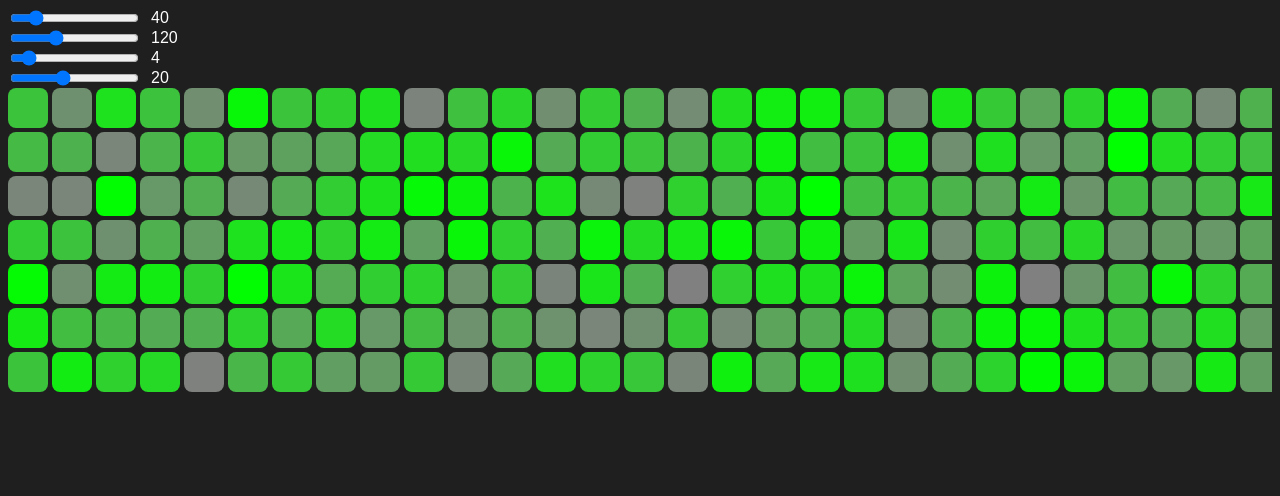
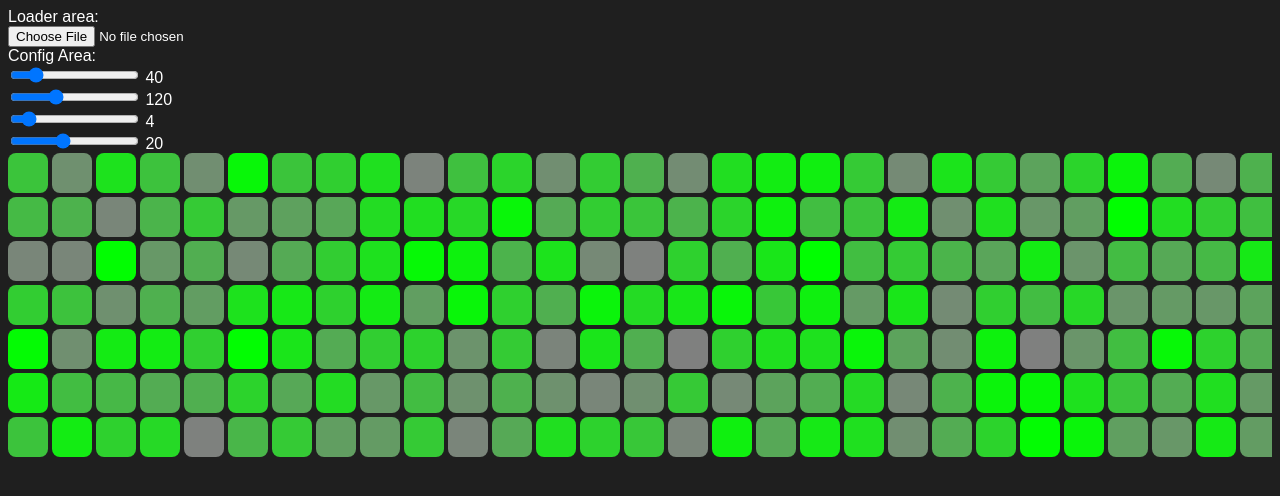
Before and after one commit to allexkap/heatmap, a Vue app: page / in a window 1280 px wide. Shown: the top 496 px of the page. Built offline with nearby package versions, Linux system fonts and the light colour scheme; the HTML template or start-up script is replaced by a standard one.

Commit message:
add json loader

```diff
--- a/src/App.vue
+++ b/src/App.vue
@@ -1,5 +1,6 @@
 <script setup lang="ts">
 import Grid from "./Grid.vue";
+import Loader from "./Loader.vue";
 
 let values = generateRandomArray(7, 40);
 
@@ -11,6 +12,7 @@ function generateRandomArray(rows: number, cols: number): number[][] {
 </script>
 
 <template>
+  <Loader></Loader>
   <Grid :values></Grid>
 </template>
 
--- /dev/null
+++ b/src/Config.vue
@@ -0,0 +1,31 @@
+<script setup lang="ts">
+import { type GridConfig } from "./types";
+
+const { config } = defineProps<{
+  config: GridConfig;
+}>();
+</script>
+
+<template>
+  <div class="config">
+    Config Area:
+    <div class="control-row">
+      <input type="range" min="10" max="200" v-model="config.size" />
+      {{ config.size }}
+    </div>
+    <div class="control-row">
+      <input type="range" min="0" max="360" v-model="config.hue" />
+      {{ config.hue }}
+    </div>
+    <div class="control-row">
+      <input type="range" min="0" max="40" v-model="config.gap" />
+      {{ config.gap }}
+    </div>
+    <div class="control-row">
+      <input type="range" min="0" max="50" v-model="config.radius" />
+      {{ config.radius }}
+    </div>
+  </div>
+</template>
+
+<style scoped></style>
--- a/src/Grid.vue
+++ b/src/Grid.vue
@@ -1,7 +1,8 @@
 <script setup lang="ts">
 import { ref } from "vue";
 import Cell from "./Cell.vue";
-import type { GridConfig } from "./types";
+import { type GridConfig } from "./types";
+import Config from "./Config.vue";
 
 const { values } = defineProps<{
   values: number[][];
@@ -16,23 +17,7 @@ let grid_config = ref<GridConfig>({
 </script>
 
 <template>
-  <div class="control-row">
-    <input type="range" min="10" max="200" v-model="grid_config.size" />
-    {{ grid_config.size }}
-  </div>
-  <div class="control-row">
-    <input type="range" min="0" max="360" v-model="grid_config.hue" />
-    {{ grid_config.hue }}
-  </div>
-  <div class="control-row">
-    <input type="range" min="0" max="40" v-model="grid_config.gap" />
-    {{ grid_config.gap }}
-  </div>
-  <div class="control-row">
-    <input type="range" min="0" max="50" v-model="grid_config.radius" />
-    {{ grid_config.radius }}
-  </div>
-
+  <Config v-model:config="grid_config"></Config>
   <div class="wrapper">
     <div class="grid" :style="{ gap: `${grid_config.gap}px` }">
       <div
--- /dev/null
+++ b/src/Loader.vue
@@ -0,0 +1,29 @@
+<script setup lang="ts">
+import { ref } from "vue";
+import { isJsonData, type JsonData } from "./types";
+
+const jsonContent = ref<JsonData>();
+
+function handleFileUpload(event: Event) {
+  const file = (event.target as HTMLInputElement).files?.[0];
+  if (!file) return;
+  const reader = new FileReader();
+  reader.onload = (e) => {
+    try {
+      const data = JSON.parse(e.target?.result as string) as unknown;
+      if (!isJsonData(data)) throw new Error("Invalid JSON file");
+      jsonContent.value = data;
+    } catch (error) {
+      alert(error);
+    }
+  };
+  reader.readAsText(file);
+}
+</script>
+
+<template>
+  <div>Loader area:</div>
+  <input type="file" @change="handleFileUpload" accept=".json" />
+</template>
+
+<style scoped></style>
--- a/src/types.ts
+++ b/src/types.ts
@@ -4,3 +4,33 @@ export interface GridConfig {
     size: number,
     radius: number
 }
+
+export interface JsonData {
+    meta: {
+        step: "hour" | "day";
+        min_value?: number;
+        max_value?: number;
+    };
+    content: Record<number, number>;
+}
+
+export function isJsonData(data: unknown): data is JsonData {
+    if (typeof data !== 'object' || data === null) return false;
+
+    const obj = data as Record<string, unknown>;
+
+    if (!obj.meta || typeof obj.meta !== 'object') return false;
+    const meta = obj.meta as Record<string, unknown>;
+
+    if (meta.step !== 'hour' && meta.step !== 'day') return false;
+    if (meta.min_value !== undefined && typeof meta.min_value !== 'number') return false;
+    if (meta.max_value !== undefined && typeof meta.max_value !== 'number') return false;
+
+    if (!obj.content || typeof obj.content !== 'object') return false;
+
+    const content = obj.content as Record<string, unknown>;
+    return Object.entries(content).every(([key, value]) => {
+        const timestamp = Number(key);
+        return !isNaN(timestamp) && typeof value === 'number';
+    });
+}
```
